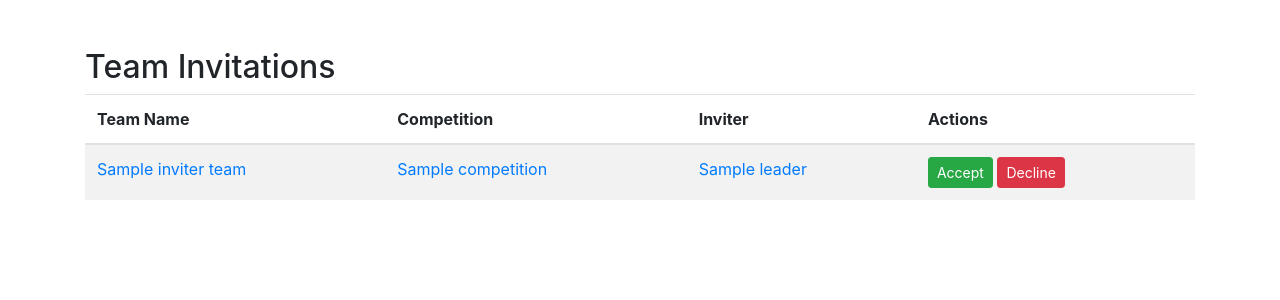
After one commit to thatusualguy/fsp-pro, a Django app: template rc_backend/rc_app/templates/rc_app/teaminvitation_list.html in a window 1280 px wide. The commit adds this page. Shown: the top 300 px of the page. Run offline with Django 5.2, Linux system fonts and the light colour scheme; the template is opened without the code that fills it: most values are stand-ins (such as "Sample title", 1, 10 or a date in 2020); some libraries are stand-ins or nearby versions.

Commit message:
add invites

```diff
--- a/rc_backend/rc_app/templates/rc_app/profile_list.html
+++ b/rc_backend/rc_app/templates/rc_app/profile_list.html
@@ -12,7 +12,7 @@
     <ul class="list-group">
         {% for profile in profile_list %}
             <li class="list-group-item">
-                <a href="{% url 'rc_app:profile_details' profile.id %}">
+                <a href="{% url 'rc_app:profile_detail' profile.id %}">
                     {{ profile.name }} {{ profile.last_name }}
                 </a>
             </li>
--- /dev/null
+++ b/rc_backend/rc_app/templates/rc_app/teaminvitation_list.html
@@ -0,0 +1,64 @@
+<!DOCTYPE html>
+<html lang="en">
+<head>
+    <meta charset="UTF-8">
+    <meta name="viewport" content="width=device-width, initial-scale=1.0">
+    <link href="https://stackpath.bootstrapcdn.com/bootstrap/4.5.2/css/bootstrap.min.css" rel="stylesheet">
+    <title>Team Invitations</title>
+</head>
+<body>
+<div class="container mt-5">
+    <h2>Team Invitations</h2>
+    <table class="table table-striped">
+        <thead>
+        <tr>
+            <th>Team Name</th>
+            <th>Competition</th>
+            <th>Inviter</th>
+            <th>Actions</th>
+        </tr>
+        </thead>
+        <tbody>
+        {% for invitation in object_list %}
+            <tr>
+                <td>
+                    <a href="{% url 'rc_app:team_details' invitation.inviter_team.id %}">
+                        {{ invitation.inviter_team.title }}
+                    </a>
+                </td>
+                <td>
+                    <a href="{% url 'rc_app:competition_details' invitation.inviter_team.competition.id %}">
+                        {{ invitation.inviter_team.competition.title }}
+                    </a>
+                </td>
+                <td>
+                    <a href="{% url 'rc_app:profile_detail' invitation.inviter_team.leader.id %}">
+                        {{ invitation.inviter_team.leader }}
+                    </a>
+                </td>
+                <td>
+                    <form method="post" action="{% url 'rc_app:accept_invitation' invitation.id %}"
+                          style="display:inline;">
+                        {% csrf_token %}
+                        <button type="submit" class="btn btn-success btn-sm">Accept</button>
+                    </form>
+                    <form method="post" action="{% url 'rc_app:decline_invitation' invitation.id %}"
+                          style="display:inline;">
+                        {% csrf_token %}
+                        <button type="submit" class="btn btn-danger btn-sm">Decline</button>
+                    </form>
+                </td>
+            </tr>
+        {% empty %}
+            <tr>
+                <td colspan="5" class="text-center">No invitations available.</td>
+            </tr>
+        {% endfor %}
+        </tbody>
+    </table>
+</div>
+<script src="https://code.jquery.com/jquery-3.5.1.slim.min.js"></script>
+<script src="https://cdn.jsdelivr.net/npm/@popperjs/core@2.9.2/dist/umd/popper.min.js"></script>
+<script src="https://stackpath.bootstrapcdn.com/bootstrap/4.5.2/js/bootstrap.min.js"></script>
+</body>
+</html>
```
Also changed, not shown: rc_backend/rc_app/templates/rc_app/profile_detail.html (+2 -7 lines), rc_backend/rc_app/urls.py (+8 -2 lines), rc_backend/rc_app/views/profile_views.py (+65 -20 lines), rc_backend/rc_app/views/team_views.py (+0 -16 lines).
